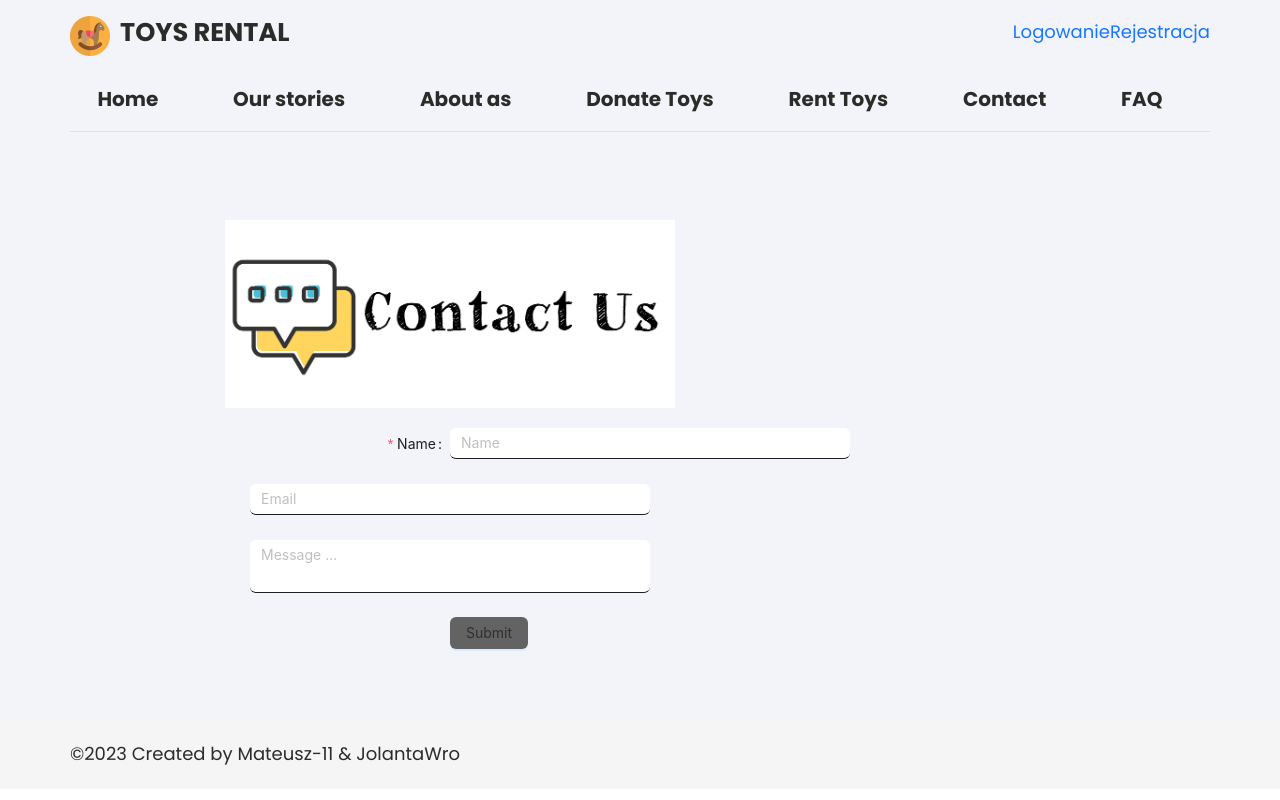
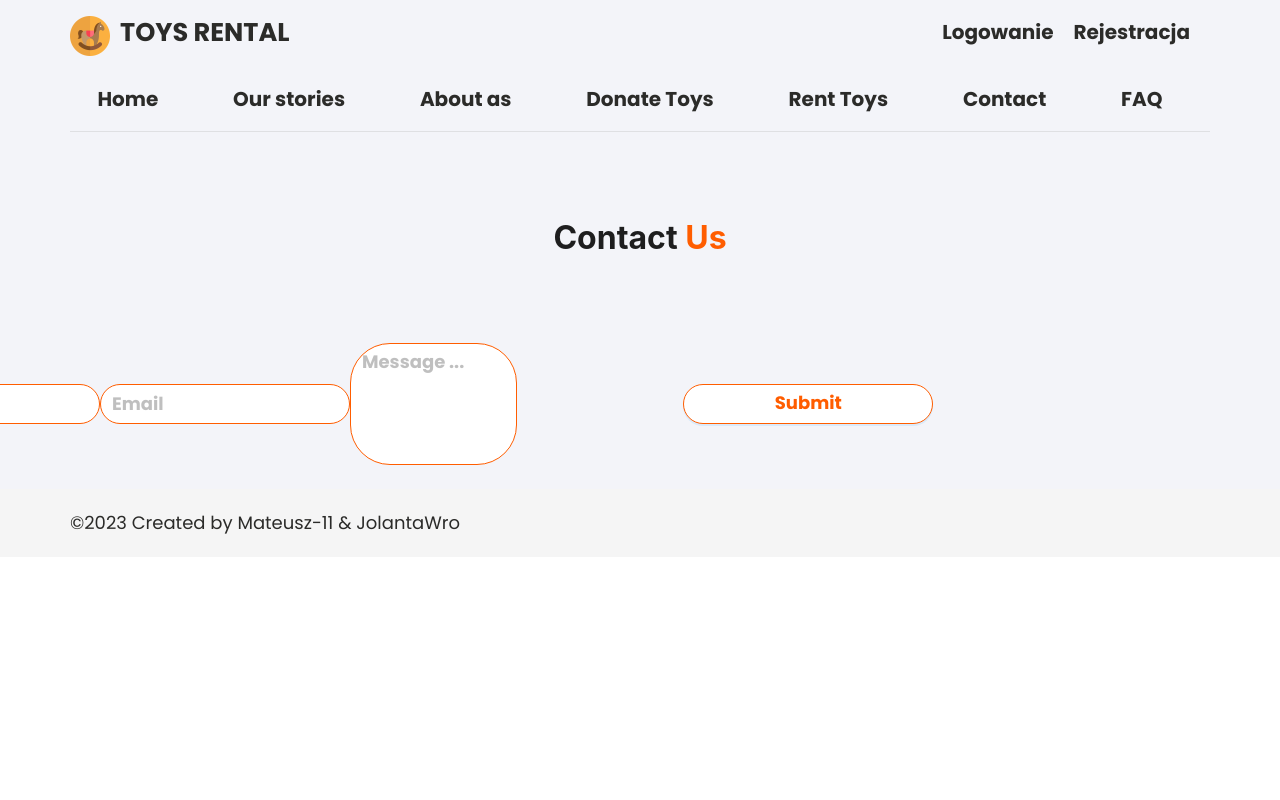
Before and after one commit to JolantaWro/Toys_Rental_App, a React (Create React App) app: page /contact in a window 1280 px wide. Built offline with nearby package versions, Linux system fonts and the light colour scheme.

Commit message:
change contact

```diff
--- a/src/App.css
+++ b/src/App.css
@@ -66,26 +66,25 @@
 	margin-left: 10px;
 }
 
-.topBar {
+.topbar {
 	display: flex;
 	justify-content: space-around;
 	border-bottom: 1px solid var(--decor-color);
 }
 
-.headerStyle {
+.topbar--background--color--main {
 	background-color: var(--main-bg-color);
-	/* background-color: red; */
 	height: 120px;
 }
 
-.topBar a {
+.topbar__link {
 	margin: 0 20px 0 0;
 	color: var(--main-color);
 	font-size: 20px;
 	font-weight: var(--font-weight--hero);
 }
 
-.topBar a:hover {
+.topbar__link:hover {
 	color: var(--second-color);
 }
 
@@ -281,44 +280,42 @@
 
 ----------------------------  */
 
-.contactBlock {
+
+/* .contact {
 	height: 400px;
 	width: 900px;
-	margin: 100px 0 100px 0;
-}
+} */
 
-.contactBlock img {
+/* .contact--background--photo {
 	display: block;
 	margin-left: auto;
 	margin-right: auto;
-	width: 50%;
+	width: 35%;
+} */
+
+
+.contact__form {
+	display: flex;
+	align-items: center;
+	justify-content: center;
+
 }
 
-.containerContact {
-	margin: 20px 0 100px 250px;
+#basic_message {
+	display: inline;
 }
 
-.containerContact input,
-.containerContact textarea {
-	border: none;
-	border-bottom: 1px solid;
+.contact__item {
+	margin: 0 auto;
 }
 
-.containerContact button {
-	background-color: pink;
-	color: #2f2f2f;
+
+.contact__form .button--state-active {
+	background-color: var(--third-bg-color)
 }
 
-.contactBlock .ant-form button span {
-	margin-top: 0;
-}
-
-.contactBlock .ant-form button {
-	background-color: rgb(99, 99, 99);
-}
-
-.contactBlock .ant-form button:hover {
-	background-color: rgb(4, 104, 236);
+.contact__form .button--state-active:hover {
+	background-color: var(--second-color);
 }
 
 /*  ----------------------------
--- a/src/components/App.js
+++ b/src/components/App.js
@@ -19,7 +19,7 @@ function App() {
 		<>
 			<Layout className='layout'>
 				<Router>
-					<Header className='headerStyle'>
+					<Header className='topbar--background--color--main'>
 						<TopBar />
 					</Header>
 					<Content>
--- a/src/components/Contact.js
+++ b/src/components/Contact.js
@@ -3,6 +3,7 @@ import contact from "../assets/img/contact.png";
 import { Button, Form, Input, Modal, Result } from "antd";
 import { useNavigate } from "react-router-dom";
 import EmailService from "../services/email-service";
+import { Col, Row } from "antd";
 
 const Contact = () => {
 	const [isNoteOpen, setIsNoteOpen] = useState(false);
@@ -36,11 +37,13 @@ const Contact = () => {
 	};
 
 	return (
-		<div className='contactBlock'>
-			<img src={contact} />
+		<div className='holder '>
+			<h2 className='holder__title'>
+				Contact <span className='holder__title--highlight'>Us</span>
+			</h2>
 
 			<Form
-				className='containerContact'
+				className='contact__form'
 				name='basic'
 				labelCol={{
 					span: 8,
@@ -49,7 +52,7 @@ const Contact = () => {
 					span: 16,
 				}}
 				style={{
-					maxWidth: 600,
+					maxWidth: 700,
 				}}
 				initialValues={{
 					remember: true,
@@ -58,7 +61,7 @@ const Contact = () => {
 				onFinishFailed={onFinishFailed}
 				autoComplete='off'>
 				<Form.Item
-					label='Name'
+				// label='Name'
 					name='to_name'
 					rules={[
 						{
@@ -66,11 +69,10 @@ const Contact = () => {
 							message: "Please input your name",
 						},
 					]}>
-					<Input placeholder='Name' />
+					<Input placeholder='Name' className="button" />
 				</Form.Item>
 
 				<Form.Item
-					// label="Email"
 					name='from_name'
 					rules={[
 						{
@@ -79,11 +81,10 @@ const Contact = () => {
 							type: "email",
 						},
 					]}>
-					<Input placeholder='Email' />
+					<Input placeholder='Email' className="button"/>
 				</Form.Item>
 
 				<Form.Item
-					// label="Message"
 					name='message'
 					rules={[
 						{
@@ -92,8 +93,9 @@ const Contact = () => {
 						},
 					]}>
 					<Input.TextArea
+						className="button"
 						placeholder='Message ...'
-						autoSize={{ minRows: 2, maxRows: 6 }}
+						autoSize={{ minRows: 4, maxRows: 8 }}
 					/>
 				</Form.Item>
 
@@ -102,7 +104,7 @@ const Contact = () => {
 						offset: 8,
 						span: 16,
 					}}>
-					<Button type='primary' htmlType='submit'>
+					<Button type='primary' htmlType='submit' className="button button--state-active">
 						Submit
 					</Button>
 				</Form.Item>
--- a/src/components/TopBar.js
+++ b/src/components/TopBar.js
@@ -13,18 +13,18 @@ const TopBar = () => {
 						<span className='user-panel__logo-name'>TOYS RENTAL</span>
 					</div>
 					<div>
-						<a>Logowanie</a>
-						<a>Rejestracja</a>
+						<a className="topbar__link">Logowanie</a>
+						<a className="topbar__link">Rejestracja</a>
 					</div>
 				</div>
-				<div className='topBar'>
-					<Link to='/#start'>Home</Link>
-					<Link to='/#works'>Our stories</Link>
-					<Link to='/#about'>About as</Link>
-					<NavLink to='/donate'>Donate Toys</NavLink>
-					<NavLink to='/rental'>Rent Toys</NavLink>
-					<Link to='/#contact'>Contact</Link>
-					<NavLink to='/faq'>FAQ</NavLink>
+				<div className='topbar'>
+					<Link to='/#start' className="topbar__link">Home</Link>
+					<Link to='/#works' className="topbar__link">Our stories</Link>
+					<Link to='/#about' className="topbar__link">About as</Link>
+					<NavLink to='/donate' className="topbar__link">Donate Toys</NavLink>
+					<NavLink to='/rental' className="topbar__link">Rent Toys</NavLink>
+					<Link to='/#contact' className="topbar__link">Contact</Link>
+					<NavLink to='/faq' className="topbar__link">FAQ</NavLink>
 				</div>
 			</div>
 		</>
```
